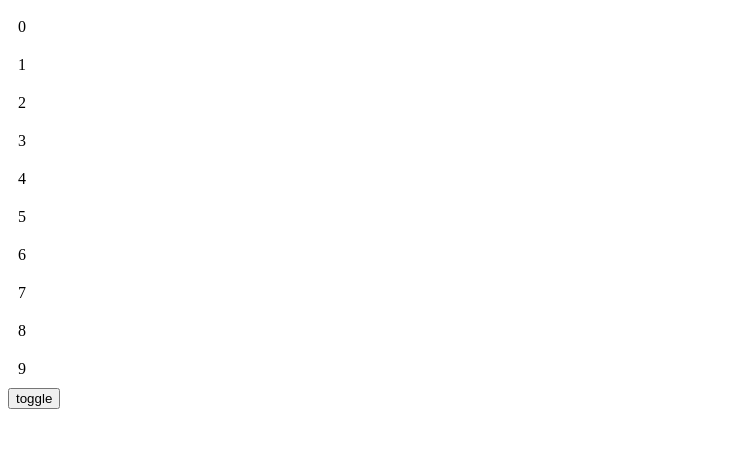
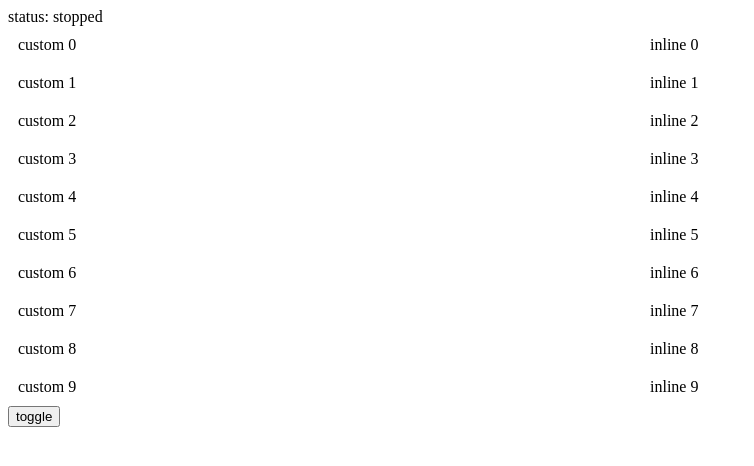
Before and after one commit to justinseibert/react-transition, a React (Create React App) app: page / in a window 1280 px wide. Shown: the top 466 px of the page, without its empty margins (0-754 px from the left). Built offline with nearby package versions, Linux system fonts and the light colour scheme.

Commit message:
chore: adds better test items to app

```diff
--- a/src/App.tsx
+++ b/src/App.tsx
@@ -1,13 +1,21 @@
-import React, { useCallback, useState } from 'react'
+import React, { useCallback, useState, useEffect } from 'react'
 import Transition from 'component'
 
+const CustomComponent: React.FC<{ children: React.ReactNode }> = ({ children }: any) => {
+    return (
+        <>
+            <div className='custom-component' style={{ padding: 10 }}>
+                {children}
+            </div>
+        </>
+    )
+}
+
 const App: React.FC = () => {
-    const containerRef = React.useRef<HTMLDivElement>(null)
     const [isVisible, toggleVisible] = useState(true)
     const [startTime, setStartTime] = useState(0)
 
     const handleStart = () => {
-        setStartTime(Date.now())
         toggleVisible(!isVisible)
     }
 
@@ -15,17 +23,30 @@ const App: React.FC = () => {
         (type: any) => {
             const endTime = Date.now()
             console.log('duration', type, endTime - startTime)
+            setStartTime(0)
         },
         [startTime]
     )
 
+    useEffect(() => {
+        setStartTime(Date.now())
+    }, [isVisible])
+
     return (
         <>
-            <div ref={containerRef}>
+            <div>status: {!startTime ? 'stopped' : 'transitioning'}</div>
+            <div style={{ width: '50%', display: 'inline-block' }}>
                 <Transition when={isVisible} stagger={100} onComplete={handleComplete}>
                     {Array.from({ length: 10 }).map((_, index) => (
-                        <div key={index} className='custom-thing' style={{ padding: 10 }}>
-                            {index}
+                        <CustomComponent key={index}>custom {index}</CustomComponent>
+                    ))}
+                </Transition>
+            </div>
+            <div style={{ width: '50%', display: 'inline-block' }}>
+                <Transition when={isVisible} stagger={100} onComplete={handleComplete}>
+                    {Array.from({ length: 10 }).map((_, index) => (
+                        <div key={index} className='custom-component' style={{ padding: 10 }}>
+                            inline {index}
                         </div>
                     ))}
                 </Transition>
```
